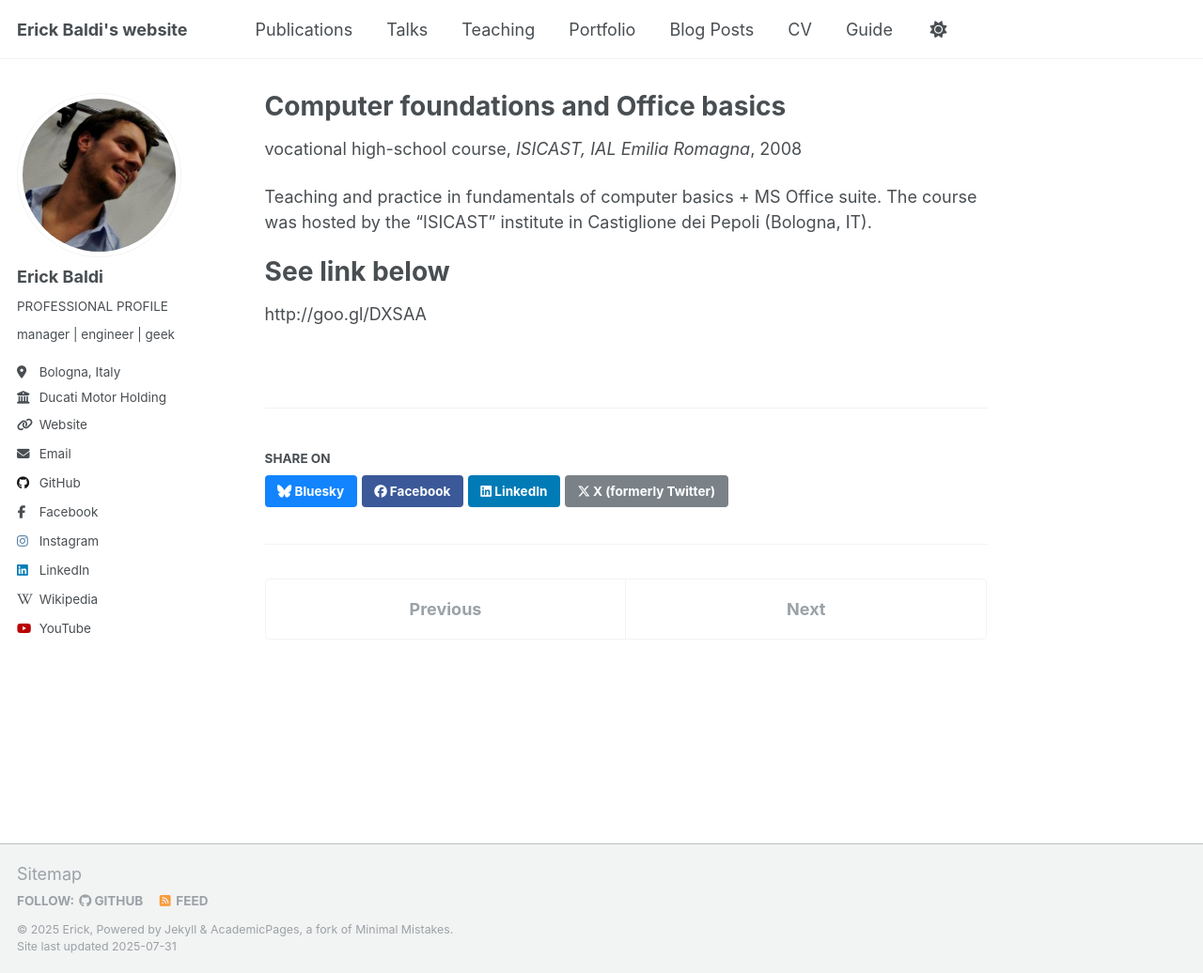
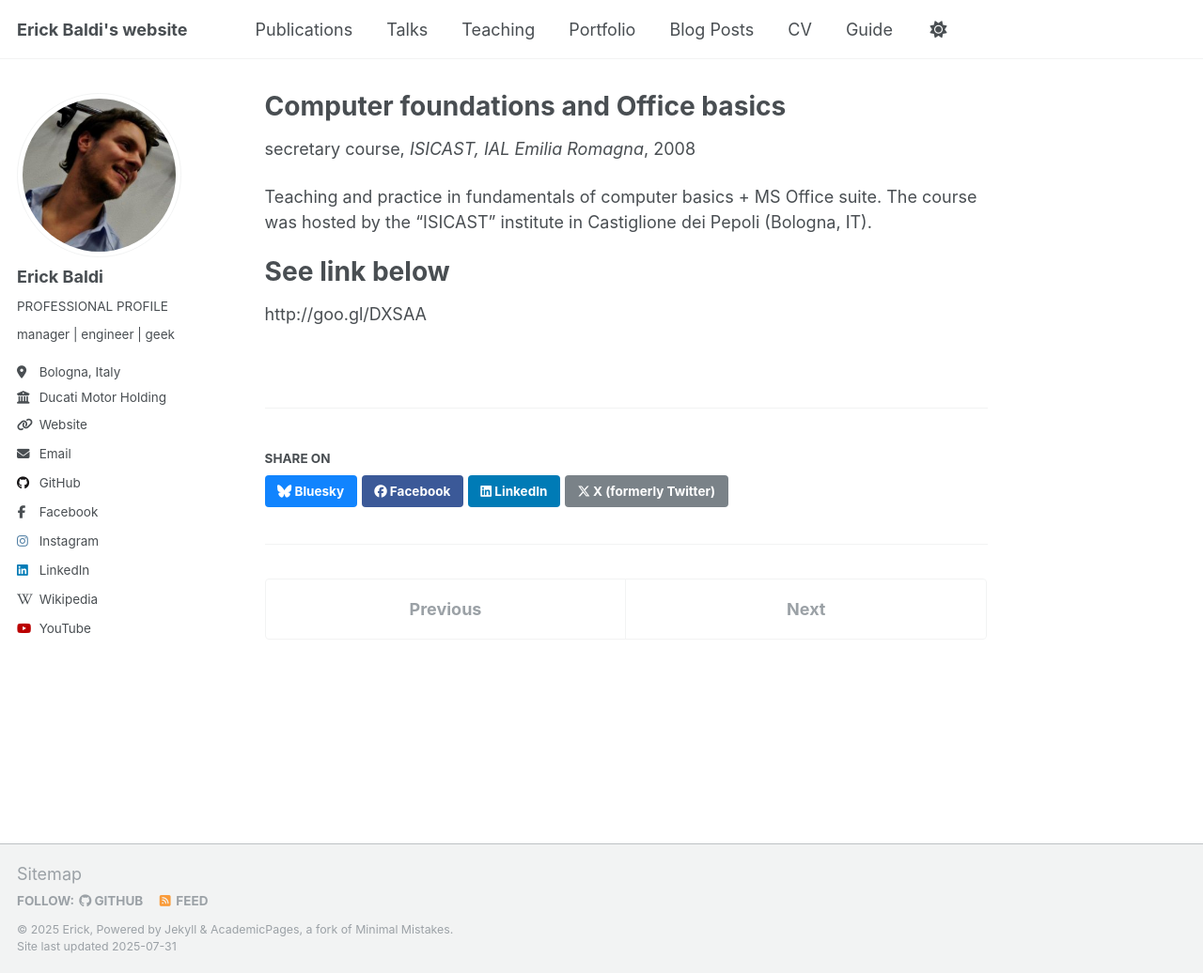
Before and after one commit to erickbaldi/erickbaldi.github.io, a Jekyll site: the page built from _teaching/2015-spring-teaching-2.md, in a window 1280 px wide and 1036 px high. Shown: the whole window at 94% size. Built offline with Jekyll 4.4.1, drawn with Linux system fonts in a browser that asks for light colours; a script that is not in the unit is left out.

Commit message:
Update 2015-spring-teaching-2.md

```diff
--- a/_teaching/2015-spring-teaching-2.md
+++ b/_teaching/2015-spring-teaching-2.md
@@ -1,7 +1,7 @@
 ---
 title: "Computer foundations and Office basics"
 collection: teaching
-type: "vocational high-school course"
+type: "secretary course"
 permalink: /teaching/2015-spring-teaching-2
 venue: "ISICAST, IAL Emilia Romagna"
 date: 2008-03-01
```
